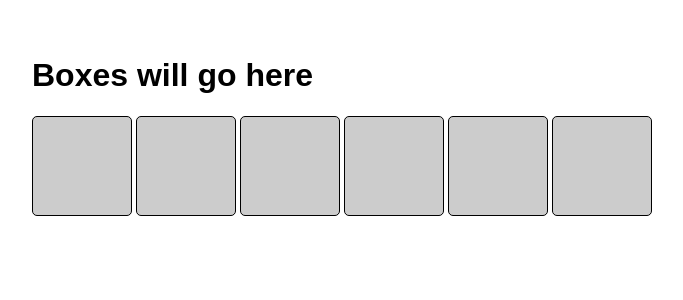
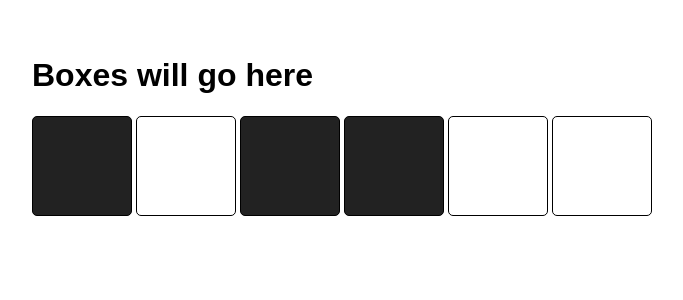
Before and after one commit to HarikaPenukonda/build-a-meme-generator, a React (Create React App) app: page / in a window 1280 px wide. Shown: the top 300 px of the page, without its empty margins (4-687 px from the left). Built offline with nearby package versions, Linux system fonts and the light colour scheme.

Commit message:
Boxes challenge part 2

```diff
--- a/src/App.js
+++ b/src/App.js
@@ -16,7 +16,7 @@ import React from "react";
 //import Counter2 from "./connundrumResolved/Counter2";
 // import Header from "./passing-data-around/Header";
 // import Body from "./passing-data-around/Body";
-import Box from "./boxes/Box"
+import Boxes from "./boxes/Boxes"
 
 
 export default function App(){
@@ -37,7 +37,7 @@ export default function App(){
             {/* <Counter2/> */}
             {/* <Header user={user}/>
             <Body user={user}/> */}
-            <Box/>
+            <Boxes darkMode={false}/>
         </div>
     )
 }
--- a/src/boxes/Box.js
+++ b/src/boxes/Box.js
@@ -1,37 +1,16 @@
-import React, { useState } from "react";
-import boxesData from "./boxes";
+import React from "react";
+import boxesData from "./boxes-data";
 
-/*
-    Challenge part 1 :
-        1. Initialize state with default value of the array pulled in from boxes.js
-        2. Map over the state array and display each one as an empty square(black border, transparent bg)
-*/
-/*
-    Challenge part 2 : use a ternary determine the background color
-    If darkMode is true, set it to #222222 if false set it to #cccccc
-
-*/
 export default function Box(props){
-
-    const[boxes,setBoxes] = useState(boxesData)
-
     const styles = {
-        backgroundColor : props.darkMode ? "#222222" : "#cccccc"
+        backgroundColor : props.on ? "#222222" : "none"
     }
-
-    const boxElements = boxes.map(data => (
+    // console.log(props.on)
+    return(
         <div
             className="box"
-            key={data.id}
             style={styles}>
 
         </div>
-    ))
-
-    return(
-        <main>
-            <h1>Boxes will go here</h1>
-            {boxElements}
-        </main>
     )
 }
--- /dev/null
+++ b/src/boxes/boxes-data.js
@@ -0,0 +1,26 @@
+export default[
+    {
+        id:1,
+        on: true
+    },
+    {
+        id:2,
+        on: false
+    },
+    {
+        id:3,
+        on: true
+    },
+    {
+        id:4,
+        on: true
+    },
+    {
+        id:5,
+        on: false
+    },
+    {
+        id:6,
+        on: false
+    }
+]
--- a/src/boxes/boxes.js
+++ b/src/boxes/boxes.js
@@ -1,26 +1,22 @@
-export default[
-    {
-        id:1,
-        on: true
-    },
-    {
-        id:2,
-        on: false
-    },
-    {
-        id:3,
-        on: true
-    },
-    {
-        id:4,
-        on: true
-    },
-    {
-        id:5,
-        on: false
-    },
-    {
-        id:6,
-        on: false
-    }
-]
+import React, { useState } from "react";
+import boxesData from "./boxes-data";
+import Box from "./Box"
+
+export default function Boxes(){
+
+    const[boxes,setBoxes] = useState(boxesData)
+
+    const boxElements = boxes.map(data => (
+        <Box
+            key={data.id}
+            on={data.on}
+        />
+    ))
+
+    return(
+        <main>
+            <h1>Boxes will go here</h1>
+            {boxElements}
+        </main>
+    )
+}
```
